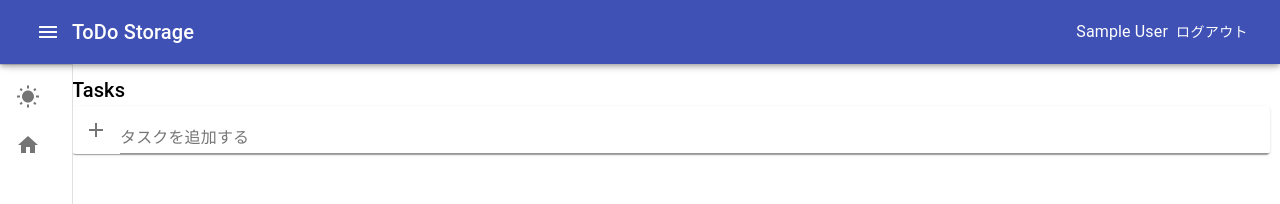
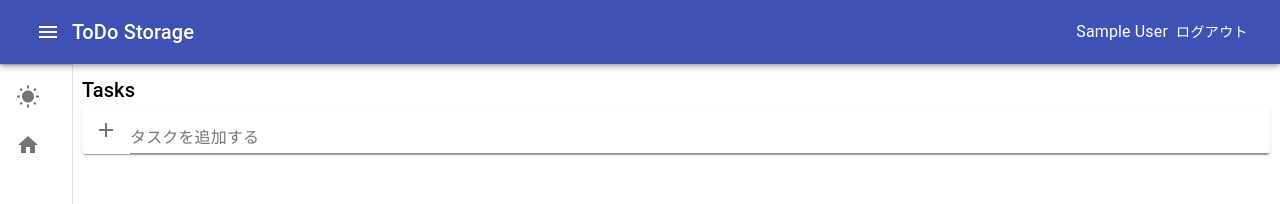
Before and after one commit to KituneUdon/todo-storage, a React (Create React App) app: page /todo/all in a window 1280 px wide. Shown: the top 204 px of the page. Built offline with nearby package versions, Linux system fonts and the light colour scheme; no server answers; the database is empty; sample sign-in values are in the browser's storage.

Commit message:
#80 画面を最大にした際に削除ボタンが左端に来ない問題を修正

```diff
--- a/src/components/Todo.tsx
+++ b/src/components/Todo.tsx
@@ -33,8 +33,7 @@ const menuWidth = 200;
 
 const container = css({
   margin: '10px',
-  flexGrow: 1,
-  marginLeft: '72px',
+  marginLeft: '82px',
 });
 
 const titleStyle = css({
--- a/src/components/TodoElement.tsx
+++ b/src/components/TodoElement.tsx
@@ -28,6 +28,7 @@ const container = css({
 const taskText = css({
   flexGrow: 1,
   margin: 0,
+  maxWidth: 'none',
 });
 
 const redText = css({
@@ -36,6 +37,10 @@ const redText = css({
 
 const expirationDateText = css({
   marginLeft: '10px',
+});
+
+const deleteButton = css({
+  justifyContent: 'flex-end',
 });
 
 const TodoElement: FC<Props> = ({
@@ -99,7 +104,7 @@ const TodoElement: FC<Props> = ({
           </Typography>
         </div>
       </Container>
-      <IconButton onClick={handleTaskDelete}>
+      <IconButton onClick={handleTaskDelete} css={deleteButton}>
         <DeleteIcon />
       </IconButton>
     </Card>
```
